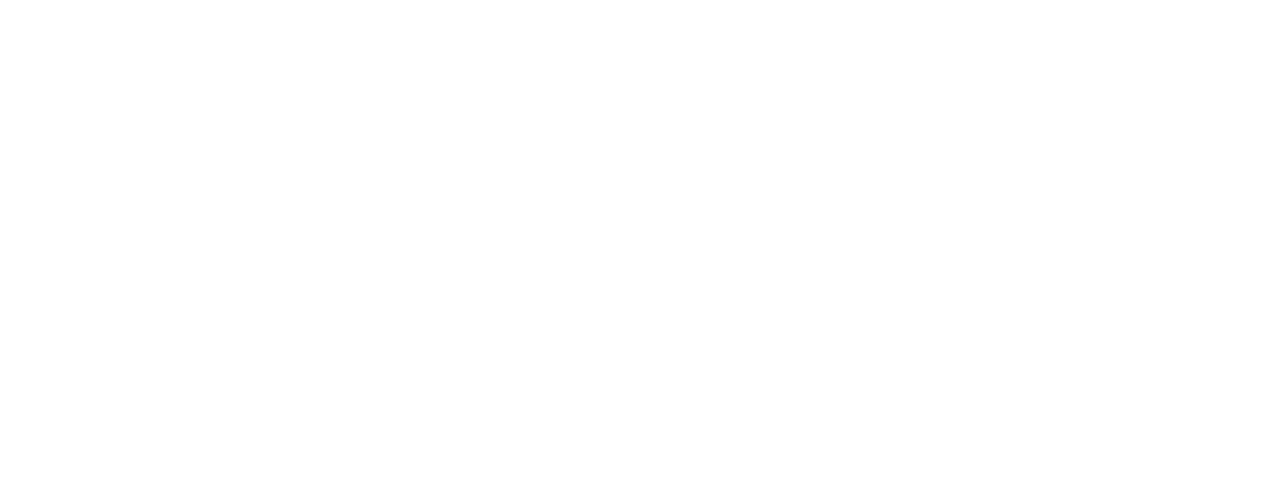
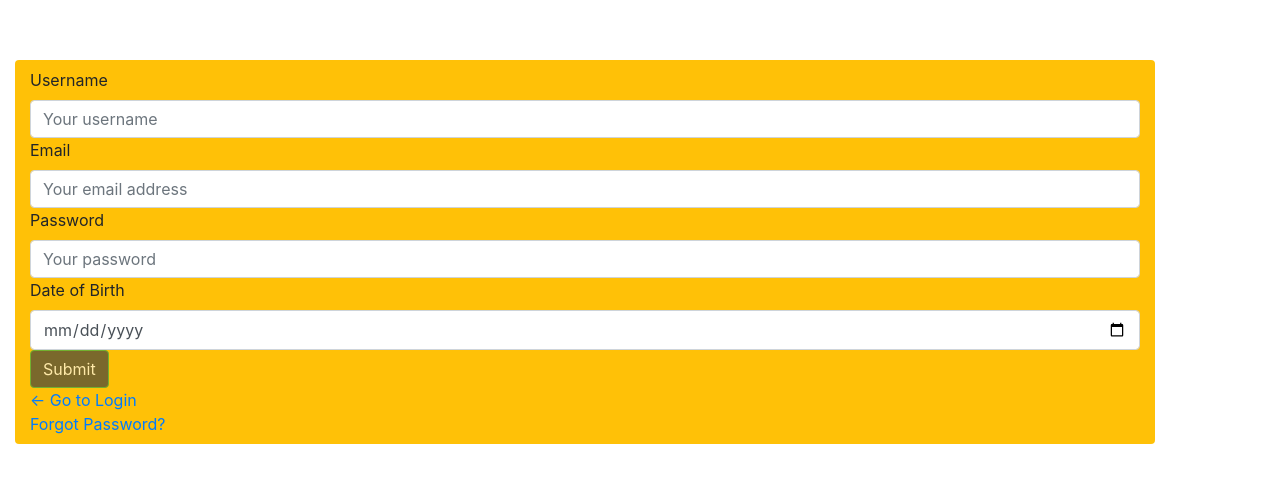
Before and after one commit to moreorless13/MockSocialNetworkTS, a React (Create React App) app in the folder client/: page /signup in a window 1280 px wide. Shown: the part 180-662 px from the top of the page. Built offline with nearby package versions, Linux system fonts and the light colour scheme.

Commit message:
basic userforms for signup login forgotpassword

```diff
--- a/client/src/App.tsx
+++ b/client/src/App.tsx
@@ -2,6 +2,10 @@
 import { ApolloClient, InMemoryCache, ApolloProvider, createHttpLink } from '@apollo/client';
 import { setContext } from '@apollo/client/link/context';
 import { BrowserRouter as Router, Route, Switch } from 'react-router-dom';
+import HomePage from './pages/Home';
+import SignupForm from './components/forms/SignUpForm';
+import ForgotPasswordForm from './components/forms/ForgotPasswordForm';
+import LoginForm from './components/forms/LoginForm';
 import Cookies from 'universal-cookie';
 const cookies = new Cookies();
 
@@ -29,7 +33,12 @@
     <ApolloProvider client={client}>
       <Router>
         <div className='container-fluid'>
-
+          <Switch>
+            <Route exact path='/' component={HomePage} />
+            <Route exact path='/signup' component={SignupForm} />
+            <Route exact path='/forgotPassword' component={ForgotPasswordForm} />
+            <Route exact path='/login' component={LoginForm} />
+          </Switch>
         </div>
       </Router>
     </ApolloProvider>
--- /dev/null
+++ b/client/src/components/Jumbotron.tsx
@@ -0,0 +1,18 @@
+import React from 'react';
+
+function Jumbotron({ children }: any) {
+  return (
+    <div
+      style={{
+        height: 560,
+        clear: 'both',
+        paddingTop: 120,
+        textAlign: 'center',
+      }}
+    >
+      {children}
+    </div>
+  );
+}
+
+export default Jumbotron;
--- /dev/null
+++ b/client/src/components/forms/ForgotPasswordForm.tsx
@@ -0,0 +1,59 @@
+import React, { useState, useEffect, ChangeEvent, FormEvent } from 'react';
+import { Form, Button, Alert } from 'react-bootstrap';
+import { FORGOT_PASSWORD } from '../../utils/mutations';
+import { useMutation } from '@apollo/client';
+import { Link } from 'react-router-dom';
+
+const ForgotPasswordForm = () => {
+    const [userFormData, setUserFormData] = useState({ email: '' });
+    const [validated] = useState(false);
+    const [showAlert, setShowAlert] = useState(false);
+    const [forgotPassword, { error }] = useMutation(FORGOT_PASSWORD);
+
+    useEffect(() => {
+        if (error) {
+            setShowAlert(true)
+        } else {
+            setShowAlert(false)
+        }
+    }, [error])
+
+    const handleInputChange = (event: ChangeEvent<HTMLInputElement>) => {
+        const { name, value } = event.target;
+        setUserFormData({ ...userFormData, [name]: value })
+    }
+
+    const handleFormSubmit = async (event: FormEvent<HTMLFormElement>) => {
+        event.preventDefault();
+        try {
+            const data = await forgotPassword({
+                variables: { ...userFormData }
+            });
+            return data
+        } catch (error) {
+            console.error(error)
+            setShowAlert(true)
+        }
+
+        setUserFormData({ email: '' });
+    }
+
+    return (
+        <div className="container bg-warning rounded pt-2 pb-2">
+            <Form noValidate validated={validated} onSubmit={handleFormSubmit}>
+                <Alert dismissible onClose={() => setShowAlert(false)} show={showAlert} variant='danger'></Alert>
+                <Form.Group>
+                    <Form.Label htmlFor='email'>Account Email Address</Form.Label>
+                    <Form.Control type="email" placeholder='Account Email Address' name='email' onChange={handleInputChange} value={userFormData.email} required />
+                    <Form.Control.Feedback type="invalid">Email Address Required</Form.Control.Feedback>
+                </Form.Group>
+                <br />
+                <Button className='padding bg-dark' disabled={!userFormData.email} type='submit' variant='success'>Submit</Button>
+            </Form>
+            <br />
+            <Link to="/login">← Go to Login</Link>
+        </div>
+    )
+}
+
+export default ForgotPasswordForm
--- a/client/src/components/forms/SignUpForm.tsx
+++ b/client/src/components/forms/SignUpForm.tsx
@@ -61,7 +61,7 @@
             position: 'absolute', top: '30%',
         }}>
 
-            <Link to="/login">← Go to Login</Link>
+
             {/* This is needed for the validation functionality above */}
             <Form   noValidate validated={validated} onSubmit={handleFormSubmit}>
                 {/* show alert if server response is bad */}
@@ -135,7 +135,8 @@
                     !(
                     userFormData.username &&
                     userFormData.email &&
-                    userFormData.password
+                    userFormData.password &&
+                    userFormData.dateOfBirth
                     )
                 }
                 type="submit"
@@ -144,6 +145,11 @@
                 Submit
                 </Button>
             </Form>
+            <div>
+                <Link to="/login">← Go to Login</Link>
+                <br />
+                <Link to='/forgotPassword'>Forgot Password?</Link>
+            </div>
         </div>
     )
 }
--- /dev/null
+++ b/client/src/pages/Home.tsx
@@ -0,0 +1,28 @@
+import React, { useState } from 'react';
+import Auth from '../utils/auth'
+import LoginForm from '../components/forms/LoginForm';
+import SignupForm from '../components/forms/SignUpForm';
+import ForgotPasswordForm from '../components/forms/ForgotPasswordForm';
+import Jumbotron from '../components/Jumbotron';
+import { Button } from 'react-bootstrap'
+
+
+const HomePage = () => {
+
+    if (Auth.loggedIn()) {
+        return (
+            <Jumbotron>
+                <h1>Welcome back!</h1>
+                <Button onClick={() => Auth.logout()}>Log Out!</Button>
+            </Jumbotron>
+        )
+    } else {
+        return (
+            <div className='container'>
+                <LoginForm />
+            </div>
+        )
+    }
+}
+
+export default HomePage;
--- a/client/src/utils/mutations.ts
+++ b/client/src/utils/mutations.ts
@@ -12,7 +12,7 @@
 `
 
 export const LOGIN_USER = gql`
-    mutation login($username: String, $password: String!) {
+    mutation login($username: String!, $password: String!) {
         login(username: $username, password: $password) {
             token
             user {
```
Also changed, not shown: client/src/components/forms/LoginForm.tsx (+5 -4 lines).
